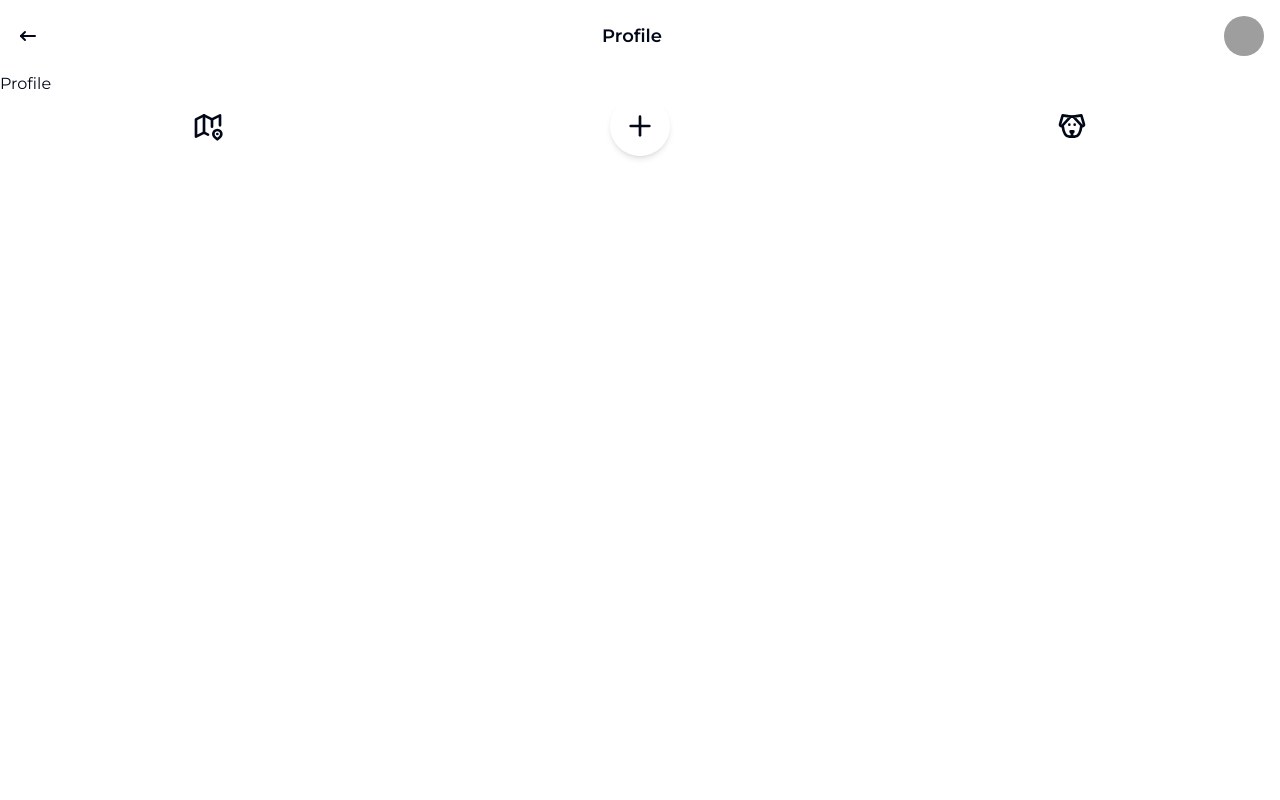
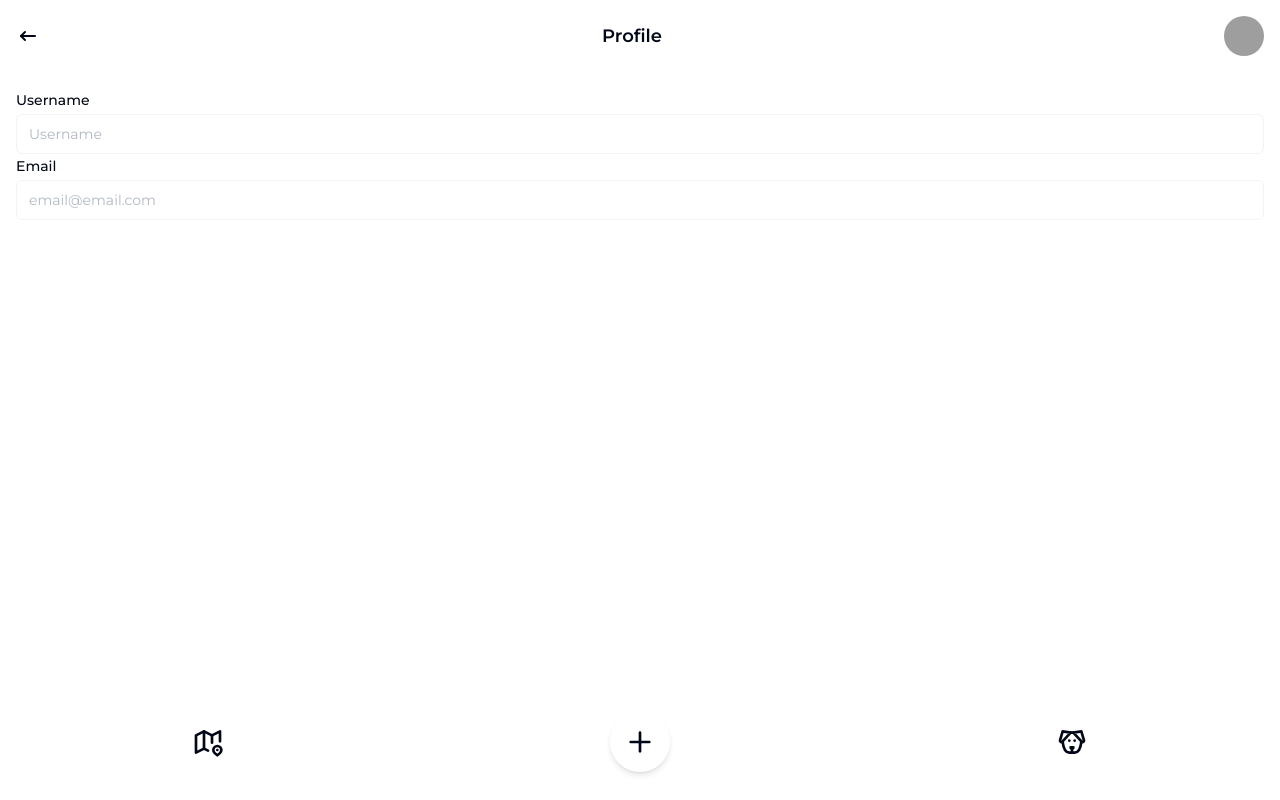
Before and after one commit to VentiHack/hackyeah-frontend, a React (Vite) app: page /profile in a window 1280 px wide. Built offline with nearby package versions, Linux system fonts and the light colour scheme; grey boxes are pictures that could not be loaded.

Commit message:
form data time delete and profile skeleton

```diff
--- a/src/main.tsx
+++ b/src/main.tsx
@@ -7,6 +7,7 @@ import Animals from "./pages/animals.tsx";
 import Map from "./pages/map.tsx";
 import Root from "./pages/root.tsx";
 import SubmitForm from "./pages/submitForm.tsx";
+import Profile from "./pages/profile.tsx";
 
 const router = createBrowserRouter([
     {
@@ -16,7 +17,7 @@ const router = createBrowserRouter([
         children: [
             { index: true, element: <Home /> },
             { path: "map", element: <Map /> },
-            { path: "profile", element: <div>Profile</div> },
+            { path: "profile", element: <Profile /> },
             { path: "animals", element: <Animals /> },
             { path: "submitform", element: <SubmitForm /> },
         ],
--- a/src/pages/profile.tsx
+++ b/src/pages/profile.tsx
@@ -1,5 +1,29 @@
+import { Input } from "@/components/ui/input";
+import { Label } from "@/components/ui/label";
+
 const Profile = () => {
-    return <div></div>;
+    return (
+        <div className="h-[80vh] flex flex-col overflow-scroll p-4">
+            <div className="space-y-0.5">
+                <Label htmlFor="username">Username</Label>
+                <Input
+                    type="text"
+                    id="username"
+                    placeholder="Username"
+                    disabled
+                />
+            </div>
+            <div className="space-y-0.5">
+                <Label htmlFor="Email">Email</Label>
+                <Input
+                    type="email"
+                    id="email"
+                    placeholder="email@email.com"
+                    disabled
+                />
+            </div>
+        </div>
+    );
 };
 
 export default Profile;
--- a/src/pages/submitForm.tsx
+++ b/src/pages/submitForm.tsx
@@ -38,6 +38,8 @@ const formSchema = z.object({
 });
 
 const SubmitForm = () => {
+    const [isUploading, setIsUploading] = useState(false);
+
     const form = useForm<z.infer<typeof formSchema>>({
         resolver: zodResolver(formSchema),
         defaultValues: {
@@ -49,6 +51,7 @@ const SubmitForm = () => {
     });
 
     const onSubmit = async (values: z.infer<typeof formSchema>) => {
+        setIsUploading(true);
         if (navigator.geolocation) {
             navigator.geolocation.getCurrentPosition(async (position) => {
                 const { latitude, longitude } = position.coords;
@@ -66,7 +69,6 @@ const SubmitForm = () => {
 
                 formData.append("latitude", latitude.toString());
                 formData.append("longitude", longitude.toString());
-                formData.append("timeDate", new Date().toISOString());
 
                 try {
                     const res = await fetch(
@@ -85,6 +87,7 @@ const SubmitForm = () => {
         } else {
             console.log("Geolocation is not supported by this browser.");
         }
+        setIsUploading(false);
     };
 
     const [isChecked, setIsChecked] = useState(false);
@@ -182,8 +185,9 @@ const SubmitForm = () => {
 
                         <span className="flex justify-center">
                             <Button
-                                className="bg-greenAccent text-white text-xl p-4 rounded-xl px-8"
+                                className="bg-greenAccent text-white text-xl p-4 rounded-xl px-8 disabled:cursor-not-allowed"
                                 type="submit"
+                                disabled={isUploading}
                             >
                                 Submit
                             </Button>
```
Also changed, not shown: src/pages/root.tsx (indentation only).
